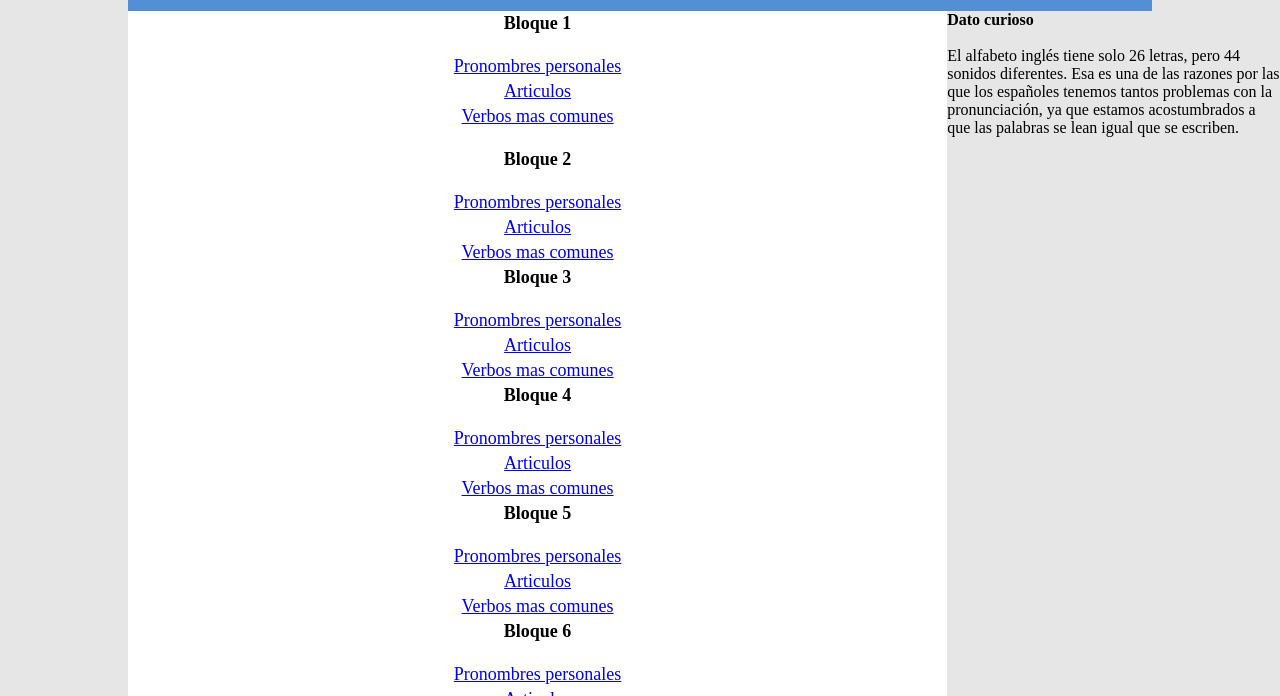
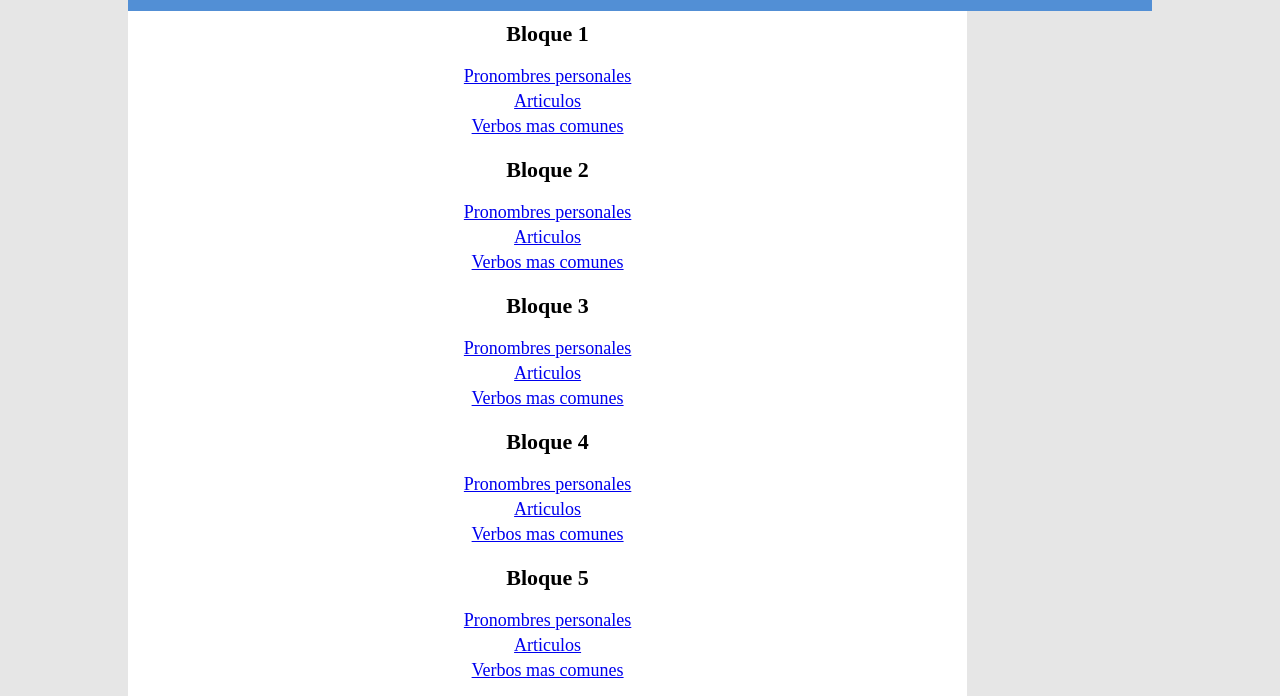
Before and after one commit to brandonxl/proyectoescuela, a plain HTML site: page basico.html in a window 1280 px wide. Shown: the part 104-800 px from the top of the page. Drawn offline with Linux system fonts and the light colour scheme.

Commit message:
se hicieron unos ajustes a la estructura y al estilo

```diff
--- a/basico.html
+++ b/basico.html
@@ -39,7 +39,7 @@
 			<li><a href="#">Articulos</a></li>
 			<li><a href="#">Verbos mas comunes</a></li>
 		</ul>
-
+<br/>
 		<h3>Bloque 3</h3>
 		<br/>
 		<ul>
@@ -47,6 +47,7 @@
 			<li><a href="#">Articulos</a></li>
 			<li><a href="#">Verbos mas comunes</a></li>
 		</ul>
+		<br/>
 		<h3>Bloque 4</h3>
 		<br/>
 		<ul>
@@ -54,7 +55,7 @@
 			<li><a href="#">Articulos</a></li>
 			<li><a href="#">Verbos mas comunes</a></li>
 		</ul>
-
+<br/>
 		<h3>Bloque 5</h3>
 		<br/>
 		<ul>
@@ -62,7 +63,7 @@
 			<li><a href="#">Articulos</a></li>
 			<li><a href="#">Verbos mas comunes</a></li>
 		</ul>
-
+<br/>
 		<h3>Bloque 6</h3>
 		<br/>
 		<ul>
@@ -70,7 +71,7 @@
 			<li><a href="#">Articulos</a></li>
 			<li><a href="#">Verbos mas comunes</a></li>
 		</ul>
-
+<br/>
      <h3>Bloque 7</h3>
 		<br/>
 		<ul>
@@ -86,10 +87,6 @@
 
 
 
-	<aside>
-		<h4>Dato curioso</h4>
-		<br/>
-El alfabeto inglés tiene solo 26 letras, pero 44 sonidos diferentes. Esa es una de las razones por las que los españoles tenemos tantos problemas con la pronunciación, ya que estamos acostumbrados a que las palabras se lean igual que se escriben.	</aside>
 
 </body>
 </html>
--- a/maquetacion/basico.css
+++ b/maquetacion/basico.css
@@ -54,4 +54,9 @@ section ul li a{
 	width: 80%;
 	float: left;
 	background: white;
+	padding: 10px;
 }
+
+h3{
+	font-size: 22px;
+}
```
Also changed, not shown: verbos.html (added, +10 -0 lines).
